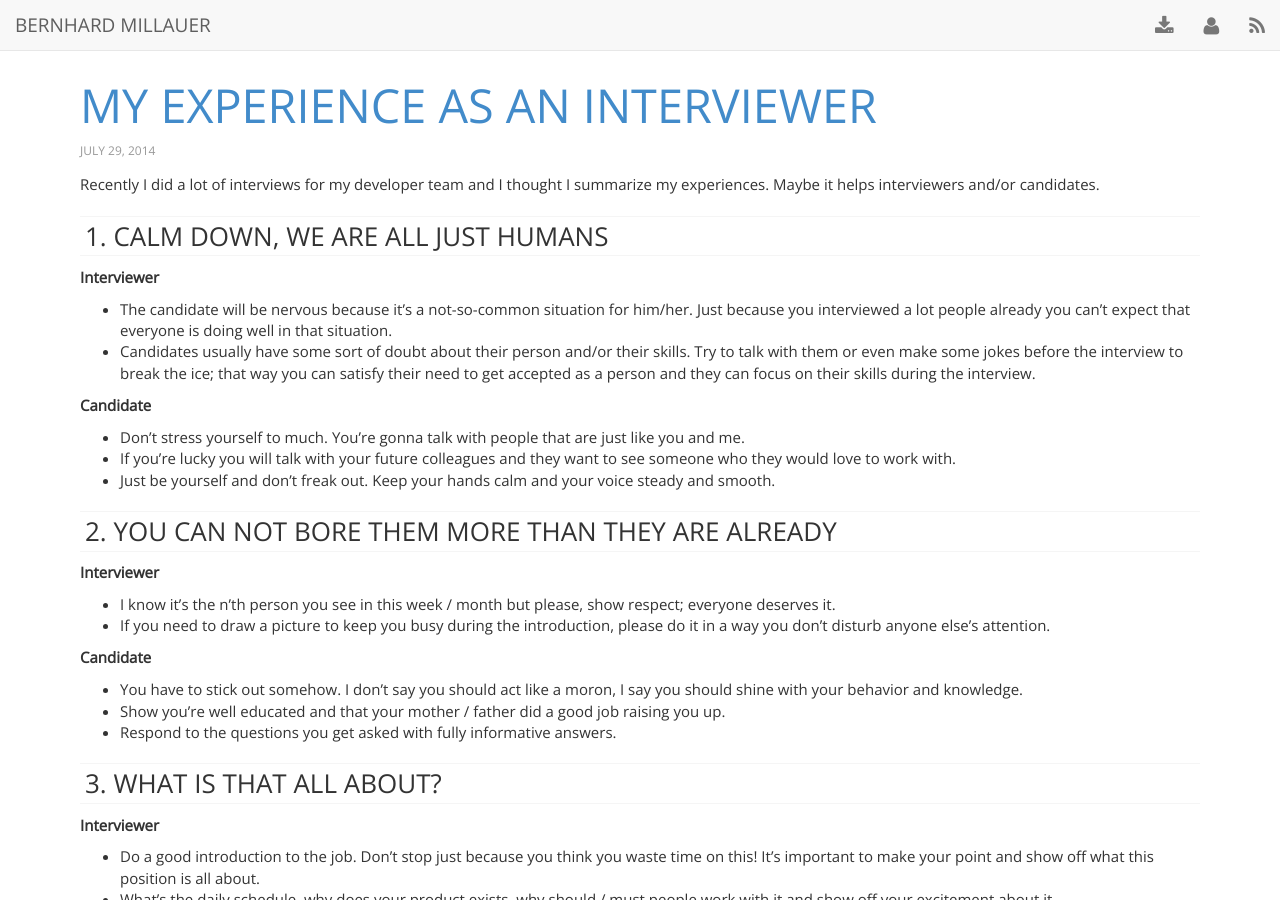
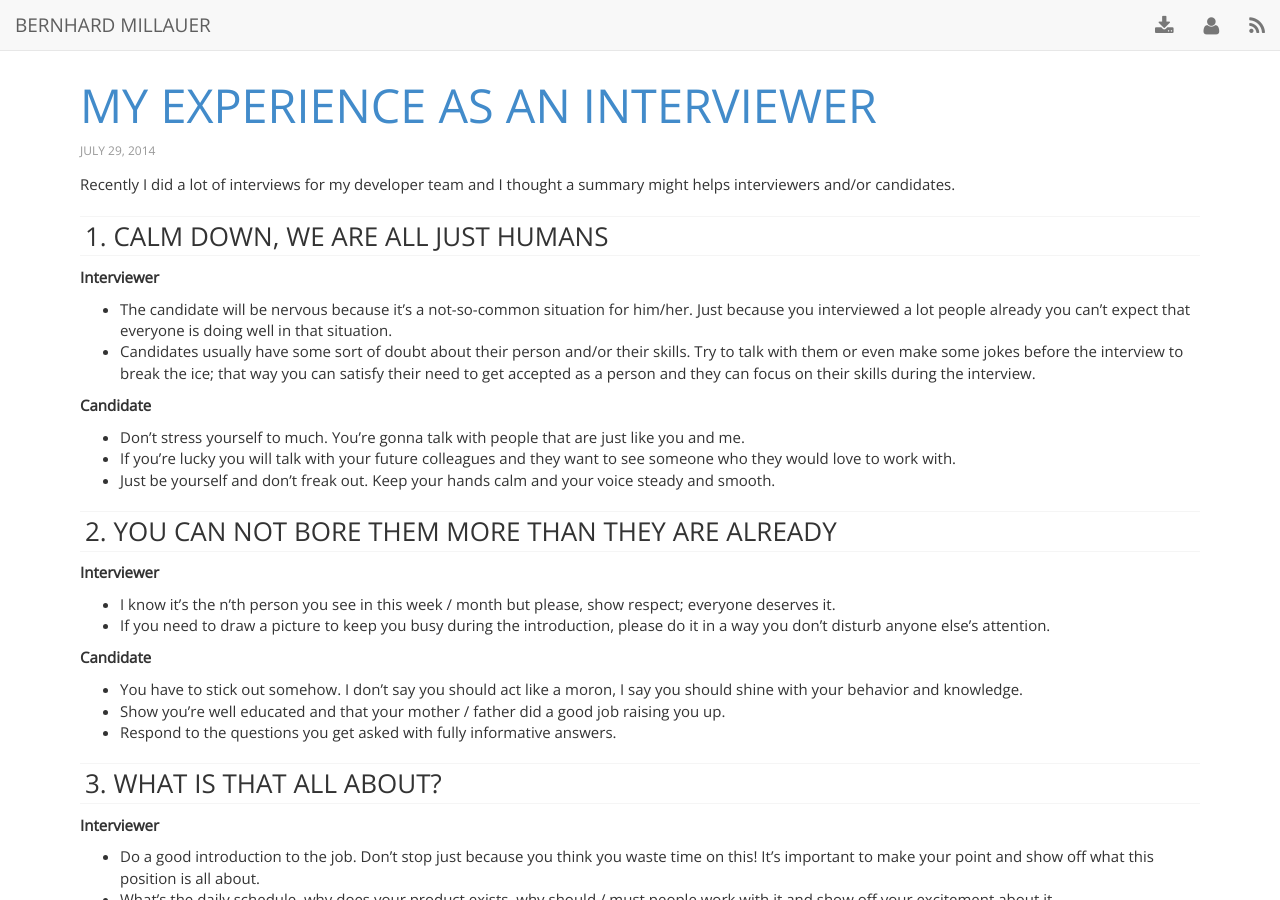
Before and after one commit to SeriousM/seriousm.github.io, a Jekyll site: the page built from _posts/2014-07-29-experience-as-interviewer.md, in a window 1280 px wide and 900 px high. Built offline with Jekyll 4.4.1, drawn with Linux system fonts in a browser that asks for light colours; nearby versions of some CDN libraries; Markdown is read by kramdown in place of the engine named in the settings; comment, search, counter and statistics services are not loaded.

Commit message:
Update 2014-07-29-experience-as-interviewer.md

```diff
--- a/_posts/2014-07-29-experience-as-interviewer.md
+++ b/_posts/2014-07-29-experience-as-interviewer.md
@@ -4,7 +4,7 @@ title:  "My experience as an interviewer"
 date:   2014-07-29 11:54:00
 categories: Work
 ---
-Recently I did a lot of interviews for my developer team and I thought I summarize my experiences. Maybe it helps interviewers and/or candidates.
+Recently I did a lot of interviews for my developer team and I thought a summary might helps interviewers and/or candidates.
 
 ### 1. Calm down, we are all just humans
 
```
